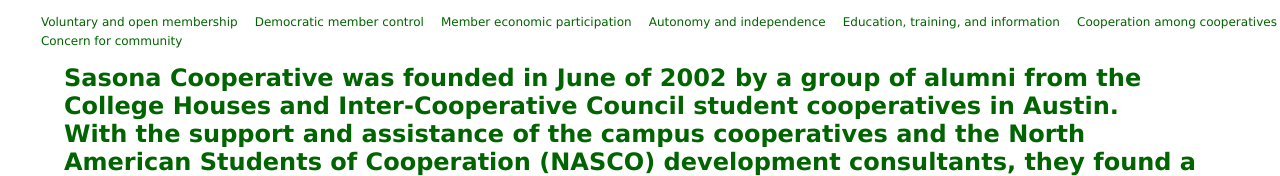
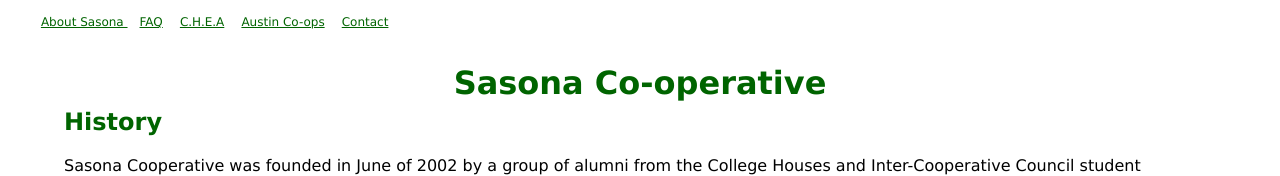
Before and after one commit to MatthewMaker/Sasona, a plain HTML site: page about.html in a window 1280 px wide. Shown: the top 176 px of the page. Drawn offline with Linux system fonts and the light colour scheme.

Commit message:
Update about.html
Fixed formatting and tags

```diff
--- a/about.html
+++ b/about.html
@@ -5,7 +5,19 @@
 <link rel="stylesheet" href="sasona.css" type="text/css">
 </head>
 <body>
+
 <div class="Navigation">
+        <ul>
+         <li><a href="about.html" title="About Sasona page"> About Sasona </a></li>
+         <li><a href="tour.html"title="Frequently Asked Quesitons" >FAQ</a></li>
+         <li><a href="chea.html" title="Community Housing Expansion of Austin">C.H.E.A</a></li>
+         <li><a href="links.html"title="Links to other Co-ops" > Austin Co-ops</a></li>
+         <li><a href="contact.html" title="Contact our Membership Coordinator"> Contact </a></li>
+        </ul>
+</div>
+
+<h1>Sasona Co-operative</h1>
+<!--
     <ul>
 <li>Voluntary and open membership</li>
 <li>Democratic member control</li>
@@ -15,8 +27,9 @@
 <li>Cooperation among cooperatives</li>
 <li>Concern for community</li>
 </ul>
- </div>
-	<h2><History</h2>
+-->
+
+
 		<!--p>Sasona cooperative was founded in June of 2002 by a group
 		of alumni from the student cooperatives in Austin. While the student
 		cooperatives remain wonderful places to live, there are things that they
@@ -35,11 +48,12 @@
 		cooperatives. For more information on NASCO and NASCO Properties check
 		out www.nasco.coop.</p-->
 
+<h2>History</h2>
 <p>Sasona Cooperative was founded in June of 2002 by a group of alumni from the College Houses and Inter-Cooperative Council student cooperatives in Austin.</p>
 
 <p>With the support and assistance of the campus cooperatives and the North American Students of Cooperation (NASCO) development consultants, they found a spacious house in the Zilker Park area of South Austin and secured a loan to make a down payment on the property.</p>
 
-<p>After two years of operation, Sasona Co-op joined NASCO Properties, a confederation of cooperatives across the United States. Joining NASCO Properties provided Sasona with increased financial security and stability. (For more information on the great work done by NASCO and NASCO Properties, check out <a href="http://www.nasco.coop">www.nasco.coop</a>.)
+<p>After two years of operation, Sasona Co-op joined NASCO Properties, a confederation of cooperatives across the United States. Joining NASCO Properties provided Sasona with increased financial security and stability. (For more information on the great work done by NASCO and NASCO Properties, check out <a href="http://www.nasco.coop">www.nasco.coop)</a>.
 
 
 <h2>Membership Perks</h2>
@@ -102,19 +116,10 @@
 
 <p>Sasona follows the Rochdale Principles of cooperation:</p>
 
-
-
-
-
 <p>We strive to create an open and diverse community in which all people and lifestyles are accepted and valued. Our Open Membership policy ensures that anyone interested in the benefits of cooperative living has the opportunity to live at Sasona. Prospective members must attend two house meetings before being accepted. This allows people to see the house and learn about how the system works before deciding if Sasona is right for them. We believe that each person knows what is the best environment for them, and that all interested people in the community should be given a chance to try a cooperative environment.</p>
 
 <p>Members democratically decide current and future house policy, review rent rates, and make any other decisions about the running of the house. House meetings are held each Sunday after dinner, where the agenda consists of anything that has been posted by members.</p>
 
 <p>Members do 5 hours of labor a week we cook dinner every night, clean the house, work on maintenance projects, maintain the grounds, recruit new members, pay the bills, and perform all other aspects of house governance. After accepting membership in the house, members will be asked to fill out a preference sheet for the times and types of labor that fit their needs, and will begin contributing their hard work to help all of us keep our cost of living as low as possible.</p>
-
-
-
-
 </body>
-
 </html>
```
Lines whose indentation alone changed are shown as unchanged.
